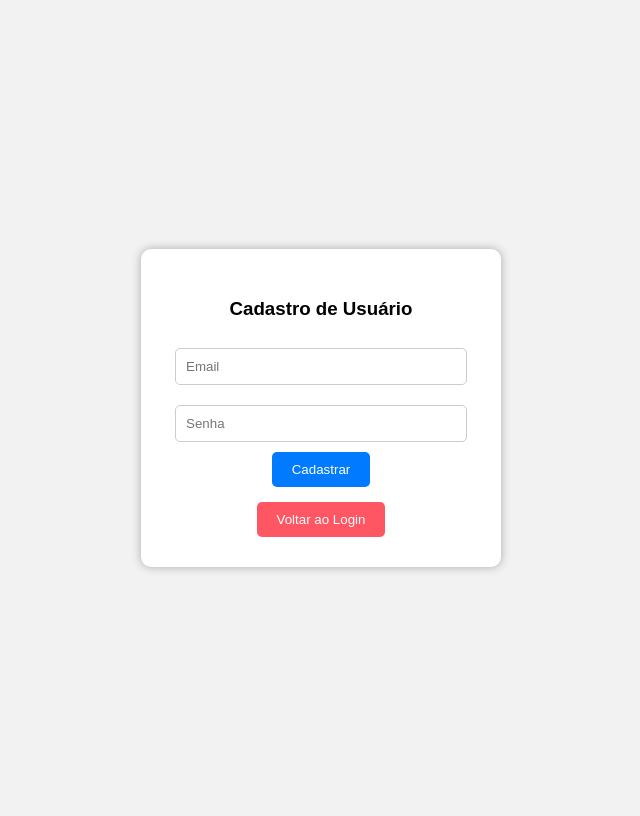
After one commit to AbnerGomes/abner-py-fin-app, a Flask app: page /cadastro in a window 1280 px wide. The commit adds this page. Shown: the whole page, without its empty margins (319-959 px from the left). Run offline with Flask 3, Linux system fonts and the light colour scheme.

Commit message:
ajustes cadastro de usuarios

```diff
--- a/app.py
+++ b/app.py
@@ -145,9 +145,15 @@ def validar_login(usuario, senha):
 
 
 
+#####ROTAS#####
+
 @app.route('/')
 def login():
     return render_template('login.html')
+
+@app.route('/voltar_ao_login', methods=['GET','POST'])
+def voltar_ao_login():
+    return render_template('voltar_ao_login.html')
 
 
 @app.route('/login', methods=['POST'])
@@ -163,7 +169,7 @@ def login_post():
             return redirect(url_for('index'))  # Redireciona para a tela principal
         else:
             erro = random.choice(mensagens_erro)
-            flash(erro)
+            flash(erro,"danger")
     return render_template('login.html')
 
 
@@ -204,7 +210,7 @@ def cadastrar_gasto():
 
         #timeout
         import time
-        time.sleep(2)
+        time.sleep(300)
         # return redirect(url_for('index'))  # Redireciona de volta para o dashboard
 
          # Retornar um script que exibe um alerta e redireciona
@@ -243,6 +249,36 @@ def filtrar(periodo):
     return jsonify(dados)
 
 
+@app.route("/cadastro", methods=["GET", "POST"])
+def cadastro():
+    if request.method == "POST":
+        usuario = request.form["email"]
+        senha = request.form["senha"]
+
+        conn = sqlite3.connect(DATABASE)
+        c = conn.cursor()
+
+        # Verifica se o usuário já existe
+        c.execute("SELECT * FROM AUTENTICACAO WHERE usuario = ?", (usuario,))
+        if c.fetchone():
+            flash("Usuário já existe! 🤦🏽‍♂️")
+            conn.close()
+            return redirect("/cadastro")
+
+        # Insere novo usuário
+        c.execute("INSERT INTO AUTENTICACAO (usuario, senha, ativo) VALUES (?, ?, 1)", (usuario, senha))
+        conn.commit()
+        conn.close()
+
+         #timeout
+
+        flash("Usuário cadastrado com sucesso! 😄", "success")
+
+        return render_template("voltar_ao_login.html")
+        #return redirect("voltar_ao_login")
+
+    return render_template("cadastro.html")
+
 if __name__ == '__main__':
     create_db()  # Cria o banco e a tabela ao iniciar o app
-    #app.run(debug=True, port=8000) # remover em producao gunicorn ira rodar no render
+    app.run(debug=True, port=8000) # remover em producao gunicorn ira rodar no render
--- /dev/null
+++ b/static/css/cadastro_usu.css
@@ -0,0 +1,81 @@
+body {
+    font-family: Arial, sans-serif;
+    background-color: #f2f2f2;
+    display: flex;
+    justify-content: center;
+    align-items: center;
+    height: 100vh;
+}
+
+.container {
+    background: #fff;
+    padding: 30px;
+    border-radius: 10px;
+    box-shadow: 0px 0px 10px #aaa;
+    text-align: center;
+    width: 300px;
+}
+
+input {
+    width: 90%;
+    padding: 10px;
+    margin: 10px 0;
+    border: 1px solid #ccc;
+    border-radius: 5px;
+}
+
+.button-cad {
+    padding: 10px 20px;
+    background-color: #007bff;
+    color: white;
+    border: none;
+    border-radius: 5px;
+    cursor: pointer;
+}
+
+button:hover {
+    background-color: #0056b3;
+}
+
+.mensagem {
+    margin-top: 10px;
+    color: red;
+    font-weight: bold;
+}
+
+.btn-cad-usu {
+
+    margin-top: 15px;
+    background-color: #ff0015a9;
+    text-decoration: none;
+    padding: 10px 20px;
+    color: white;
+    border: none;
+    border-radius: 5px;
+    cursor: pointer;
+}
+
+
+.alert {
+    padding: 15px;
+    margin-bottom: 20px;
+    border-radius: 4px;
+    font-weight: bold;
+    color: white;
+  }
+
+  .alert-success {
+    background-color: #4CAF50; /* verdinho */
+  }
+
+  .alert-danger {
+    background-color: #f44336; /* vermelho */
+  }
+
+  .alert-warning {
+    background-color: #ff9800; /* laranja */
+  }
+
+  .alert-info {
+    background-color: #2196F3; /* azul claro */
+  }
--- /dev/null
+++ b/templates/cadastro.html
@@ -0,0 +1,28 @@
+<!DOCTYPE html>
+<html lang="pt-br">
+<head>
+    <meta charset="UTF-8">
+    <title>Cadastro de Usuário</title>
+    <link rel="stylesheet" href="{{ url_for('static', filename='css/cadastro_usu.css') }}">
+</head>
+<body>
+    <div class="container">
+        <h3>Cadastro de Usuário</h3>
+        <form action="/cadastro" method="POST">
+            <input type="text" name="email" placeholder="Email" required>
+            <input type="password" name="senha" placeholder="Senha" required>
+            <button class="button-cad" type="submit">Cadastrar</button>
+        </form>
+
+        {% with messages = get_flashed_messages() %}
+  {% if messages %}
+    <div class="alert alert-success">
+      {{ messages[0] }}
+    </div>
+  {% endif %}
+{% endwith %}
+
+        <a href="/"><button class="btn-cad-usu">Voltar ao Login</button></a>
+    </div>
+</body>
+</html>
```
Also changed, not shown: static/css/login.css (+29 -1 lines), templates/login.html (+12 -2 lines), templates/voltar_ao_login.html (added, +24 -0 lines), instance/gastos.db.
